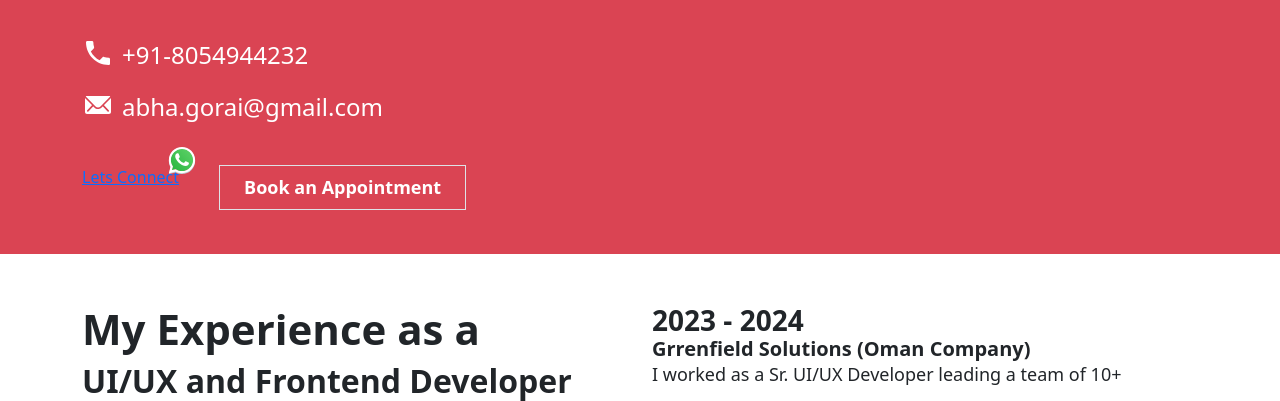
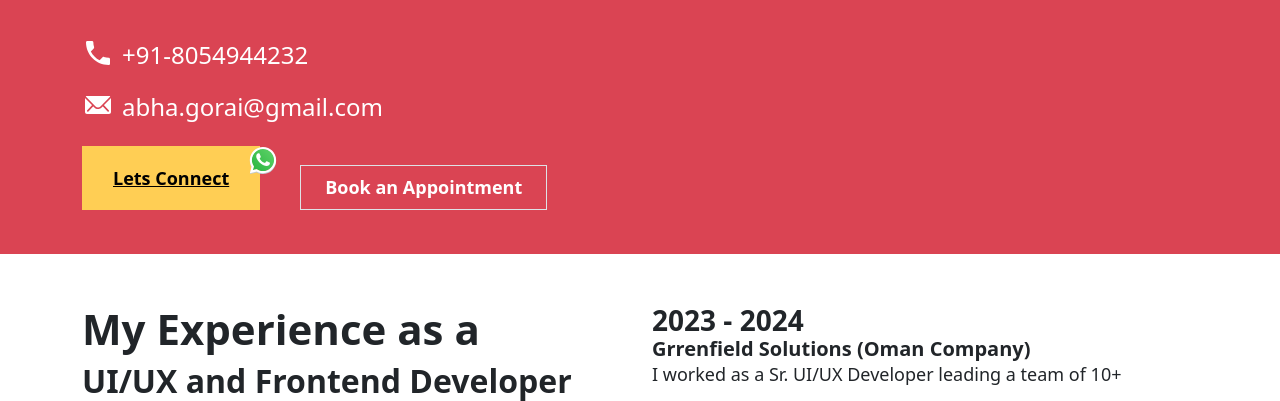
Before and after one commit to abhapathak/abha-pathak, a plain HTML site: page index.html in a window 1280 px wide. Shown: the part 397-798 px from the top of the page. Drawn offline with nearby package versions, Linux system fonts and the light colour scheme.

Commit message:
Update style.css
chg in css

```diff
--- a/css/style.css
+++ b/css/style.css
@@ -163,7 +163,7 @@ svg.whaticon {
     top: -20px;
     right: -18px;
 }
-.letGoBtn button {
+.letGoBtn a {
     font-size: 18px;
     padding: 20px 31px;
     background: #FFCE54;
```
